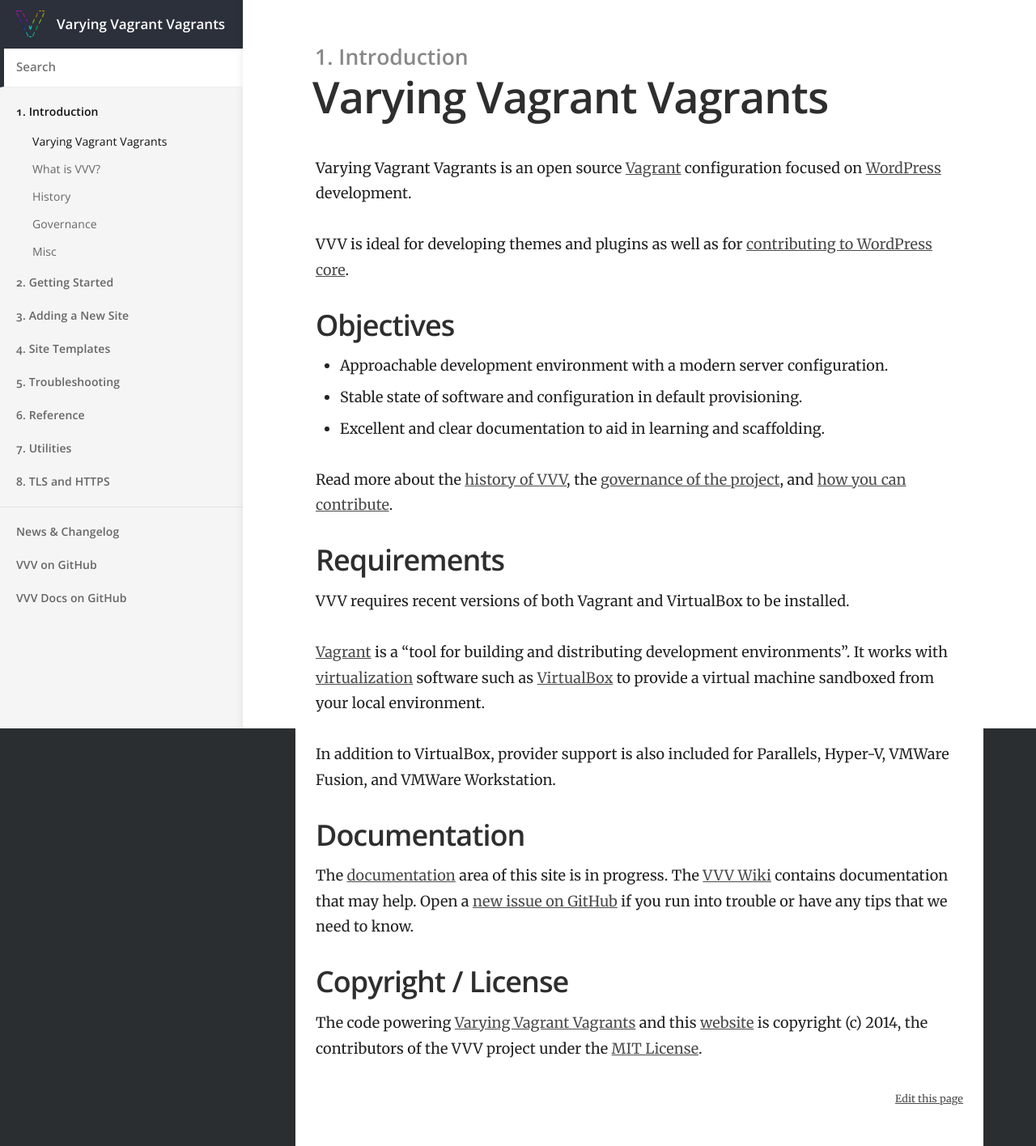
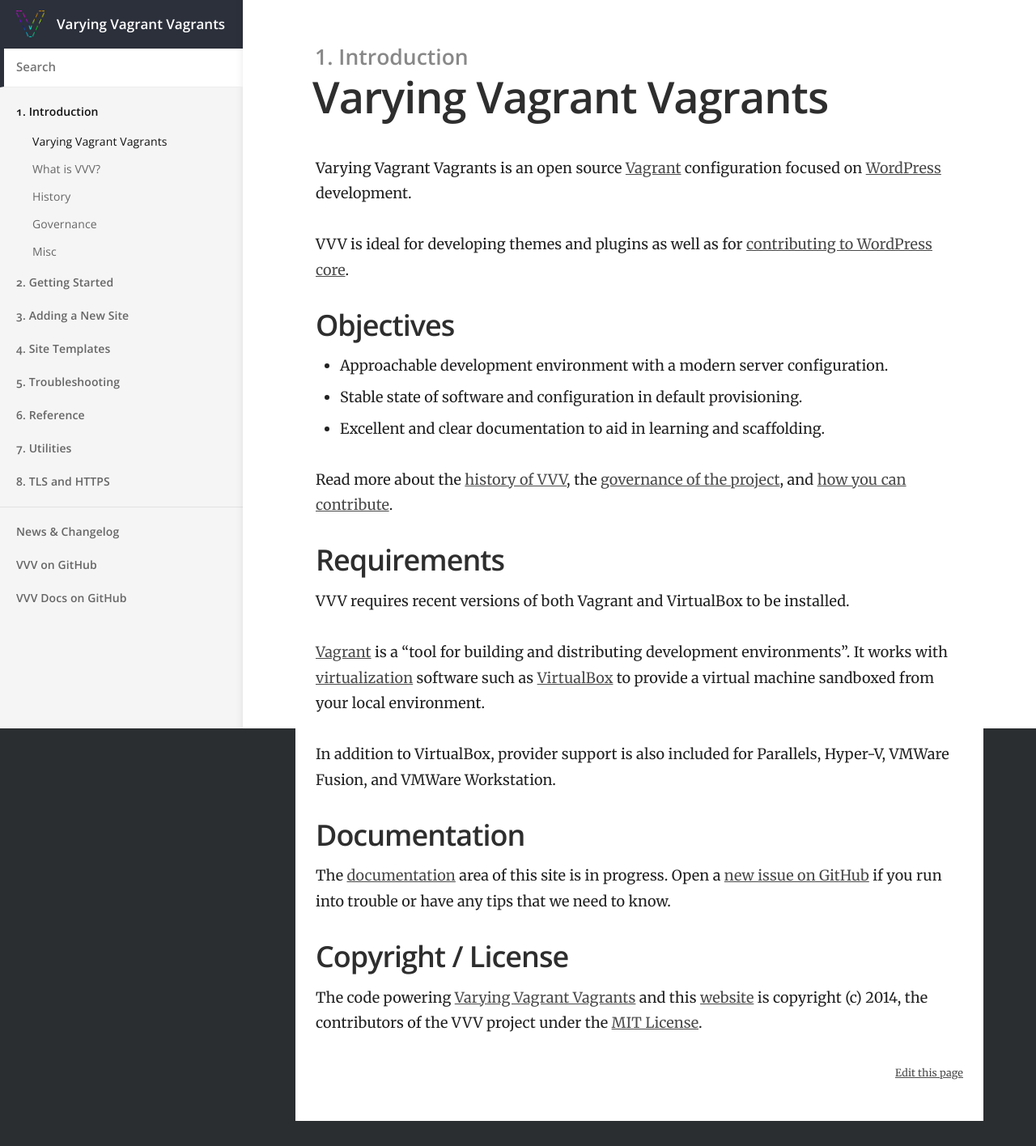
Before and after one commit to Varying-Vagrant-Vagrants/varyingvagrantvagrants.org, a Jekyll site: the page built from index.md, in a window 1280 px wide. Shown: the whole page at 81% size. Built offline with Jekyll 4.4.1, drawn with Linux system fonts in a browser that asks for light colours; after the commit the page ends 1385 px from its top, so only the background shows below that.

Commit message:
remove reference to outdated wiki

```diff
--- a/index.md
+++ b/index.md
@@ -27,7 +27,7 @@ In addition to VirtualBox, provider support is also included for Parallels, Hype
 
 ## Documentation
 
-The [documentation](docs/en-US/index.md) area of this site is in progress. The [VVV Wiki](https://github.com/varying-vagrant-vagrants/vvv/wiki) contains documentation that may help. Open a [new issue on GitHub](https://github.com/Varying-Vagrant-Vagrants/VVV) if you run into trouble or have any tips that we need to know.
+The [documentation](docs/en-US/index.md) area of this site is in progress. Open a [new issue on GitHub](https://github.com/Varying-Vagrant-Vagrants/VVV) if you run into trouble or have any tips that we need to know.
 
 ## Copyright / License
 
```
